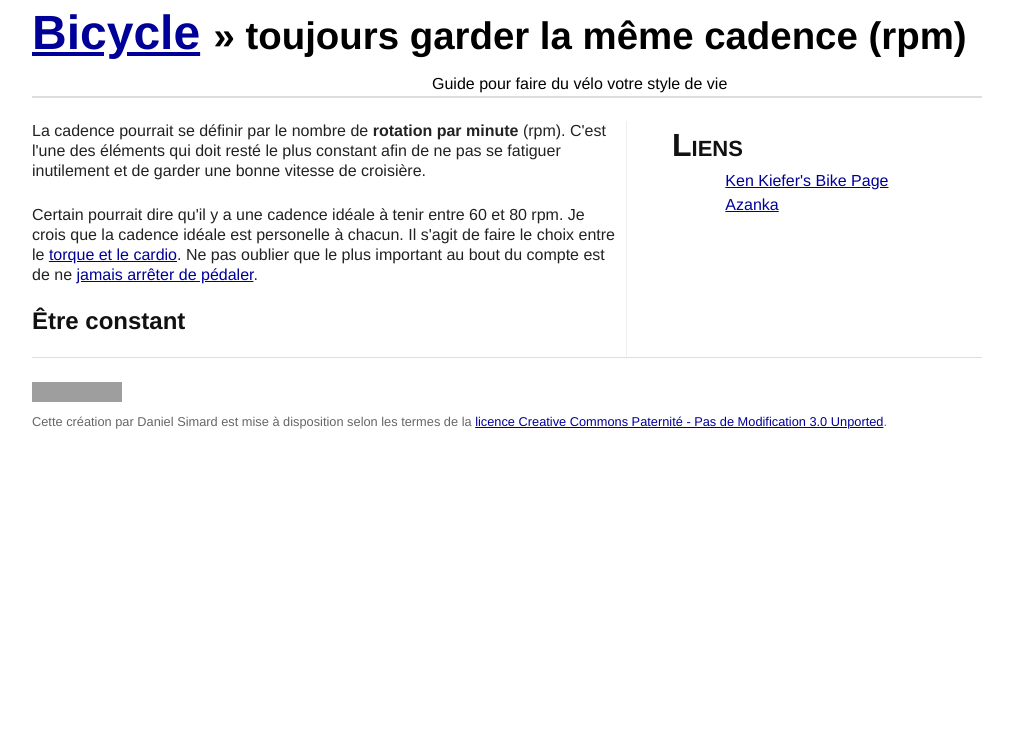
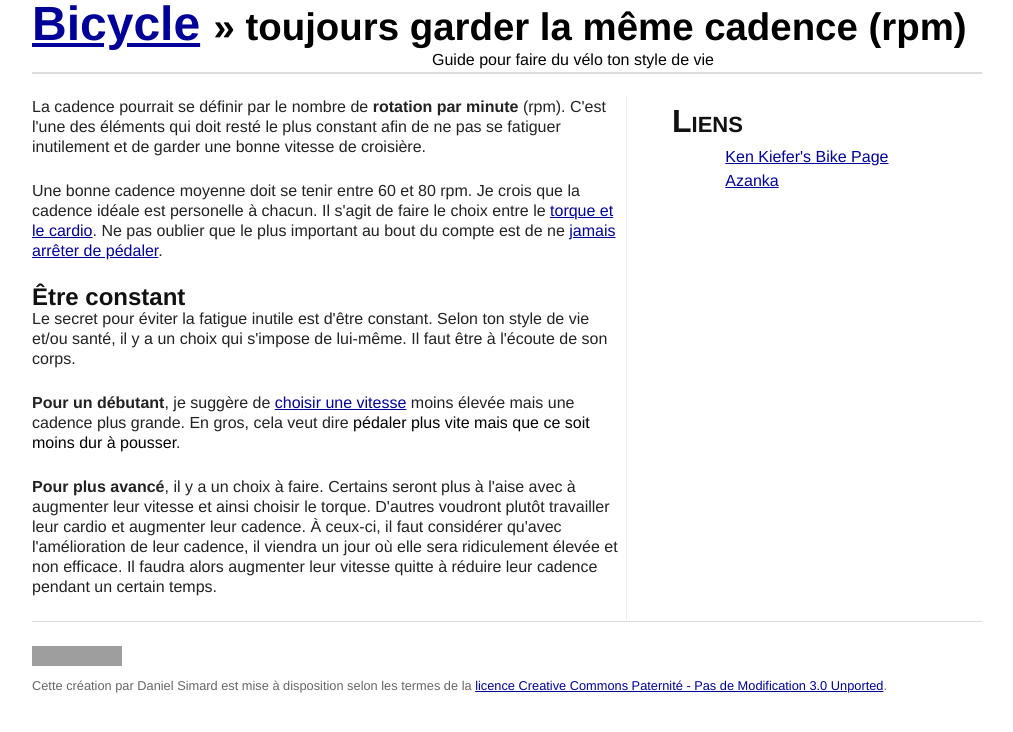
Before and after one commit to dsimard/bicycle, a Jekyll site: the page built from rpm.html, in a window 1280 px wide. Shown: the top 732 px of the page, without its empty margins (133-1146 px from the left). Built offline with Jekyll 4.4.1, drawn with Linux system fonts in a browser that asks for light colours; nearby versions of some CDN libraries; Markdown is read by kramdown in place of the engine named in the settings; grey boxes are pictures that could not be loaded.

Commit message:
add vitesse

```diff
--- a/_layouts/main.html
+++ b/_layouts/main.html
@@ -14,7 +14,7 @@
 <body>
   <div class="container">
     <h1 class="loud"><a href="index.html">Bicycle</a> <span class="small">&raquo; {{page.title}}</span></h1>
-    <span class="loud prepend-10 span-24">Guide pour faire du vélo votre style de vie</span>
+    <span class="loud prepend-10 span-24">Guide pour faire du vélo ton style de vie</span>
     <hr />
     <div id="content" class="span-15 border">
       {{content}}
--- a/css/style.css
+++ b/css/style.css
@@ -10,8 +10,9 @@ h1, h2, h3 {
 h1 {
 }
 
-  h1 span {
+  h1 .small {
     text-transform:lowercase;
+    line-height:0;
   }
 
 h2 {
--- a/rpm.html
+++ b/rpm.html
@@ -9,7 +9,7 @@ qui doit resté le plus constant afin de ne pas se fatiguer inutilement et de
 garder une bonne vitesse de croisière.
 </p>
 <p>
-Certain pourrait dire qu'il y a une cadence idéale à tenir entre 60 et 80 rpm.
+Une bonne cadence moyenne doit se tenir entre 60 et 80 rpm.
 Je crois que la cadence idéale est personelle à chacun. Il s'agit de faire le
 choix entre le <a href="torque.html">torque et le cardio</a>. Ne pas oublier
 que le plus important au bout du compte est de ne
@@ -17,5 +17,22 @@ que le plus important au bout du compte est de ne
 </p>
 <h3>Être constant</h3>
 <p>
-
+Le secret pour éviter la fatigue inutile est d'être constant. Selon ton style
+de vie et/ou santé, il y a un choix qui s'impose de lui-même. Il faut être à
+l'écoute de son corps.
 </p>
+<p>
+<strong>Pour un débutant</strong>, je suggère de
+<a href="vitesse.html">choisir une vitesse</a> moins élevée mais une cadence
+plus grande. En gros, cela veut dire
+<span class="loud">pédaler plus vite mais que ce soit moins
+dur à pousser</span>.
+</p>
+<p>
+<strong>Pour plus avancé</strong>, il y a un choix à faire. Certains seront plus
+à l'aise avec à augmenter leur vitesse et ainsi choisir le torque. D'autres
+voudront plutôt travailler leur cardio et augmenter leur cadence. À ceux-ci,
+il faut considérer qu'avec l'amélioration de leur cadence, il viendra un jour
+où elle sera ridiculement élevée et non efficace. Il faudra alors augmenter
+leur vitesse quitte à réduire leur cadence pendant un certain temps.
+</p>
--- a/torque.html
+++ b/torque.html
@@ -2,3 +2,6 @@
 layout: main
 title: Le torque versus le cardio
 ---
+<p>
+À l'été 2010, j'ai choisi d'augmenter mon torque.
+</p>
```
Also changed, not shown: index.html (+7 -7 lines), vitesse.html (added, +9 -0 lines).
